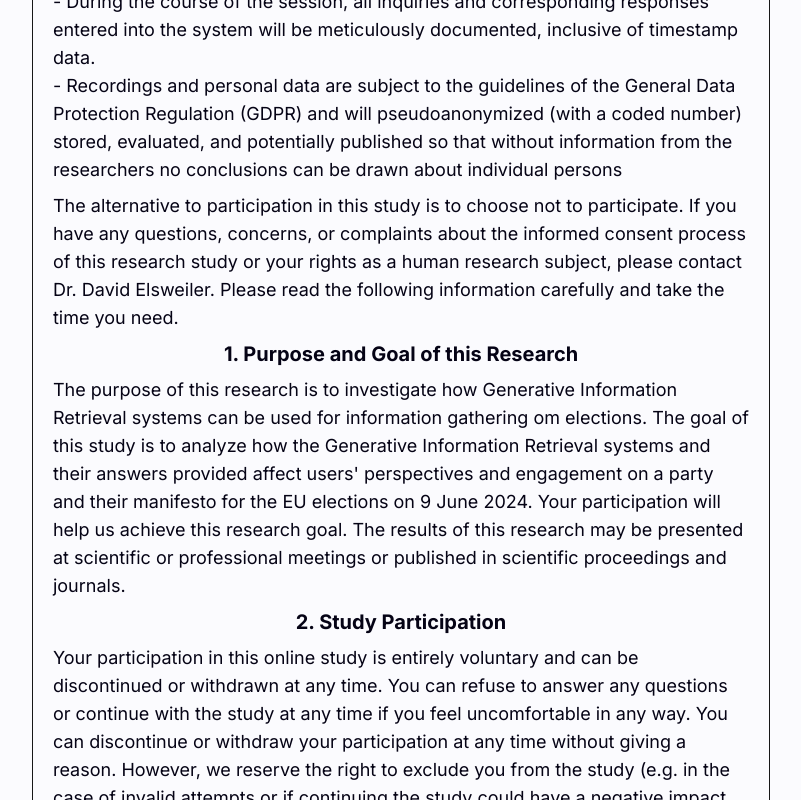
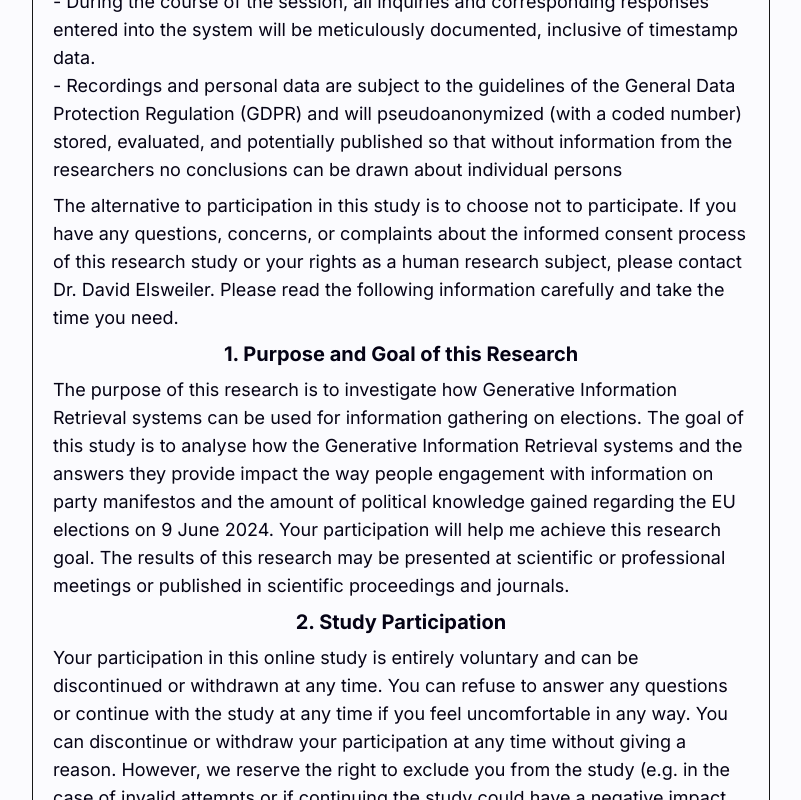
Before and after one commit to FelixHornberger/quote-and-vote, a Next.js app: page /information-consent in a window 1280 px wide. Shown: the part 457-1257 px from the top of the page, without its empty margins (239-1040 px from the left). Built offline with nearby package versions, Linux system fonts and the light colour scheme.

Commit message:
Updated Texts

```diff
--- a/app/information-consent/page.tsx
+++ b/app/information-consent/page.tsx
@@ -32,8 +32,8 @@ export default function Home() {
                             carefully and take the time you need.</p>
                         <h2 className="text-center my-2">1. Purpose and Goal of this Research</h2>
                         <p className="font-normal">
-                            The purpose of this research is to investigate how Generative Information Retrieval systems can be used for information gathering om elections.
-                            The goal of this study is to analyze how the Generative Information Retrieval systems and their answers provided affect users&apos; perspectives and engagement on a party and their manifesto for the EU elections on 9 June 2024. Your participation will help us achieve this research goal.
+                            The purpose of this research is to investigate how Generative Information Retrieval systems can be used for information gathering on elections.
+                            The goal of this study is to analyse how the Generative Information Retrieval systems and the answers they provide impact the way people engagement with information on party manifestos and the amount of political knowledge gained regarding the EU elections on 9 June 2024. Your participation will help me achieve this research goal.
                             The results of this research may be presented at scientific or professional meetings or published in scientific proceedings and journals.</p>
                         <h2 className="text-center my-2">2. Study Participation</h2>
                         <p className="font-normal">Your participation in this online study is entirely voluntary and can be discontinued or withdrawn at any
@@ -66,7 +66,7 @@ export default function Home() {
                         <p className="font-normal">In the online study, you will not be exposed to any immediate risk or danger. As with all computer systems on
                             which data is processed, despite security measures, there is a small risk of data leakage and the loss of
                             confidential or personal information. You have no direct benefit from participating in the study (unless you
-                            receive 0.25 VP hours as a student of the University of Regensburg), but you support our work and help us to
+                            receive 0.25 VP hours as a student of the University of Regensburg), but you support my work and help me to
                             advance research in this area.</p>
                         <h2 className="text-center my-2">5. Data Protection and Confidentiality</h2>
                         <p className="font-normal">In this study, personal and personally identifiable information is collected for our research. The use of personal or
--- a/app/page.tsx
+++ b/app/page.tsx
@@ -13,7 +13,7 @@ export default function Home() {
                 You have been invited to take part in my online study.
                 The European elections are on 9 June 2024 and we are electing national parties that can win seats in the European Parliament.
                 Most national parties join together to form political groups. These groups have their own election programmes.
-                The aim of this study is to analyze how LLM&apos;s and their answers provided affect users&apos; perspectives and engagement.
+                The purpose of this study is to provide participants with different means to learn about a party of their choice and analyse how this impacts their engagement with the material and the amount of political knowledge gained.
                 The study will be conducted by Felix Hornberger and supervised by Dr. David Elsweiler from the University of Regensburg.
                 The duration of the study is 15 minutes. Students at the University of Regensburg will receive 0.25 credit hours.
                 The study can only be started once and should be completed in one go.
```
